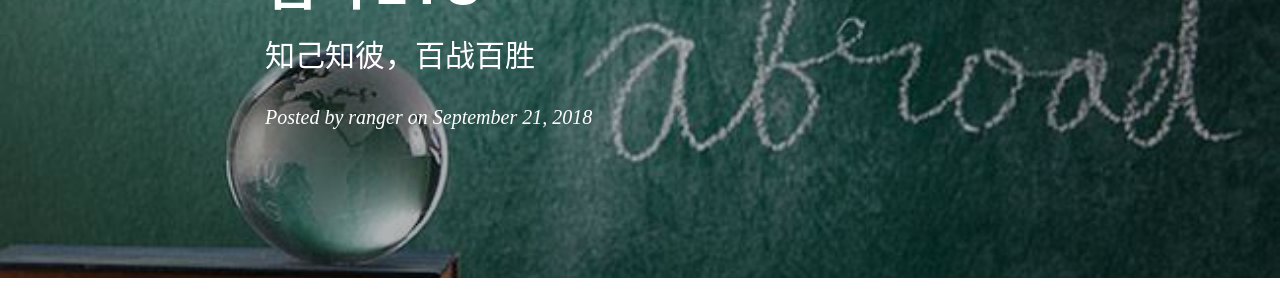
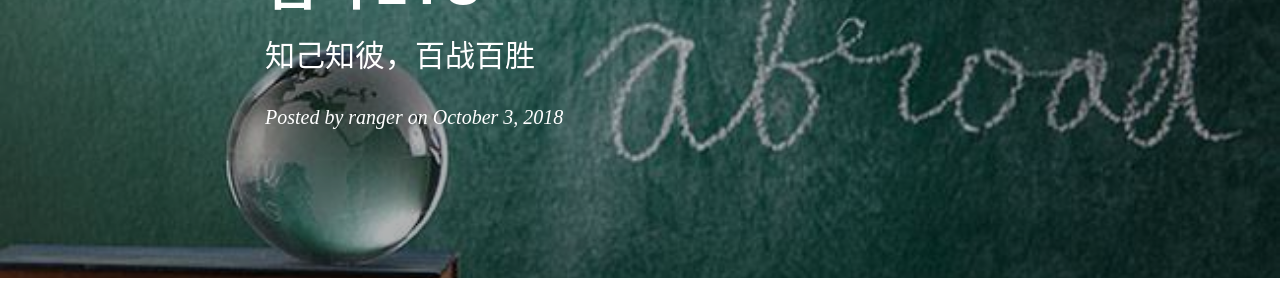
Before and after one commit to RangerX-36917/RangerX-36917.github.io, a Jekyll site: the page built from _posts/2018-10-03-test-post.md, in a window 1280 px wide and 900 px high. Shown: the part 245-545 px from the top of the window. Built offline with Jekyll 4.4.1, drawn with Linux system fonts in a browser that asks for light colours; nearby versions of some CDN libraries; comment, search, counter and statistics services are not loaded.

Commit message:
edit post

```diff
--- a/_posts/2018-09-21-test-post.md
+++ b/_posts/2018-10-03-test-post.md
@@ -2,7 +2,7 @@
 layout:       post
 title:        智斗ETS
 subtitle:     知己知彼，百战百胜
-date:         2018-09-21 12:00:00
+date:         2018-10-03 12:00:00
 author:       "ranger"
 header-img:   "img/in-post/post-GT/study_abroad.jpg"
 header-mask:  0.3
```
